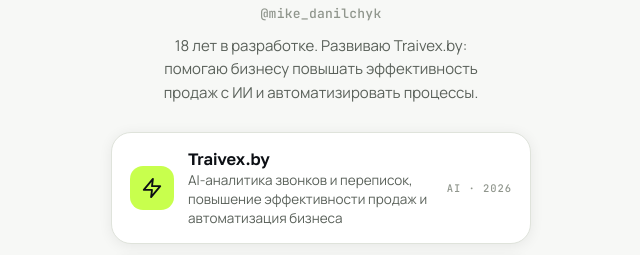
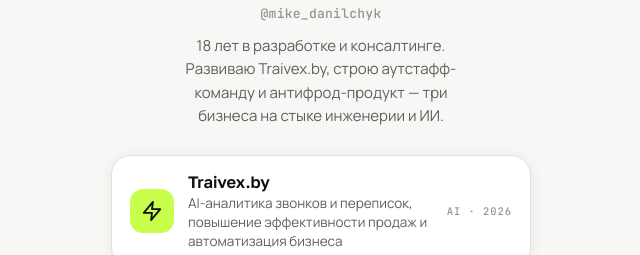
Before and after one commit to mdanilchyk/mdanilchyk.github.io, a plain HTML site: page index.html in a window 1280 px wide. Shown: the part 214-469 px from the top of the page, without its empty margins (319-959 px from the left). Drawn offline with Linux system fonts and the light colour scheme.

Commit message:
Refine personal introduction with Traivex first

```diff
--- a/index.html
+++ b/index.html
@@ -194,7 +194,7 @@
   <div class="identity">
     <h1>Михаил Данильчик</h1>
     <div class="handle">@mike_danilchyk</div>
-    <p class="tagline">18 лет в разработке. Развиваю Traivex.by: помогаю бизнесу повышать эффективность продаж с ИИ и автоматизировать процессы.</p>
+    <p class="tagline">18 лет в разработке и консалтинге. Развиваю Traivex.by, строю аутстафф-команду и антифрод-продукт — три бизнеса на стыке инженерии и ИИ.</p>
   </div>
 
   <div class="links">
```
